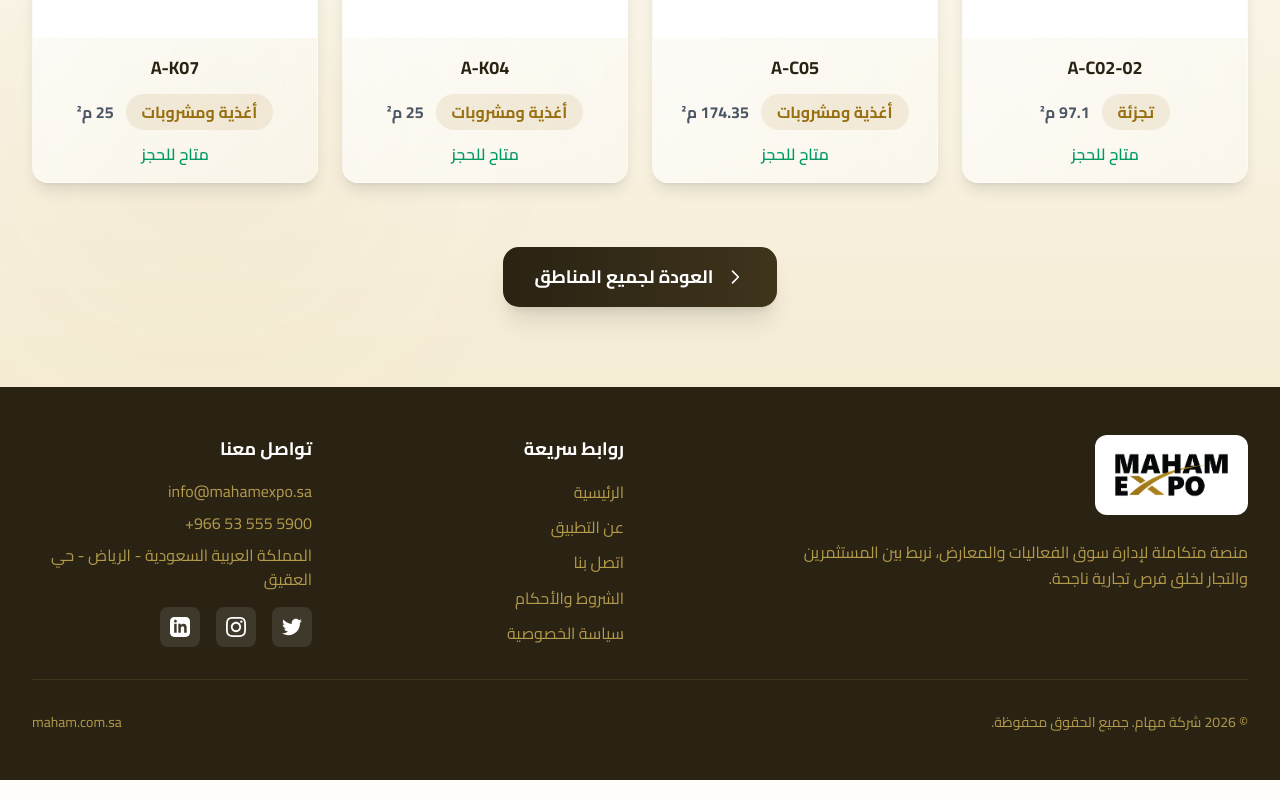
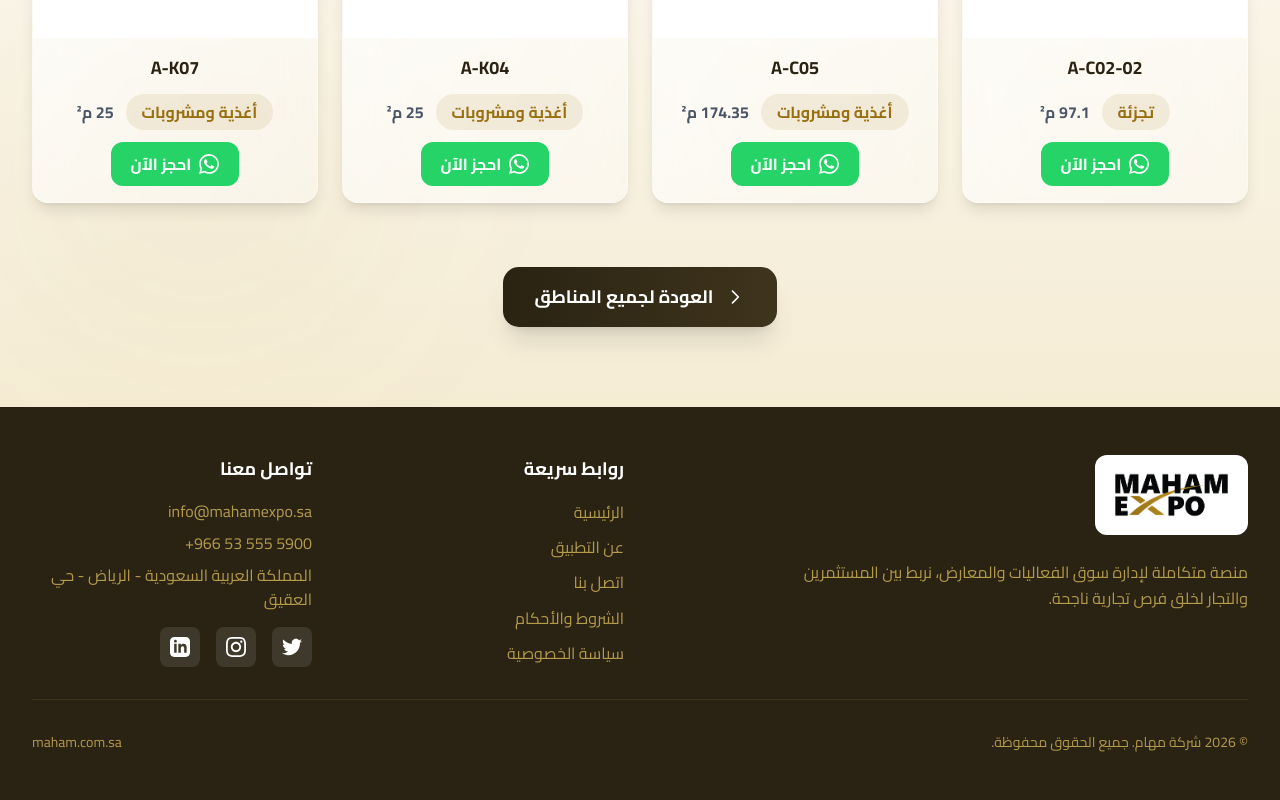
Before and after one commit to mahammedia90-commits/maham-expo-landing, a Next.js app: page /ala-khutah/al-araj in a window 1280 px wide. Shown: the part 854-1654 px from the top of the page. Built offline with nearby package versions, Linux system fonts and the light colour scheme; grey boxes are pictures that could not be loaded.

Commit message:
Add booking links to booths in ZoneContent and ImageModal components

```diff
--- a/src/features/ala-khutah/components/ZoneContent.tsx
+++ b/src/features/ala-khutah/components/ZoneContent.tsx
@@ -92,9 +92,17 @@ function BoothCard({
               {language === 'ar' ? 'تم التأجير' : 'Rented'}
             </p>
           ) : (
-            <p className="text-base text-emerald-600 dark:text-emerald-400 font-semibold">
-              {language === 'ar' ? 'متاح للحجز' : 'Available for booking'}
-            </p>
+            <a
+              href={`https://wa.me/966535555900?text=${encodeURIComponent(language === 'ar' ? `أرغب في حجز الموقع ${booth.name}` : `I want to book space ${booth.name}`)}`}
+              target="_blank"
+              rel="noopener noreferrer"
+              className="inline-flex items-center gap-2 px-5 py-2.5 bg-[#25D366] hover:bg-[#1fb855] text-white font-bold text-base rounded-xl transition-all duration-300 hover:scale-105 hover:shadow-lg hover:shadow-[#25D366]/30"
+            >
+              <svg className="w-5 h-5" fill="currentColor" viewBox="0 0 24 24">
+                <path d="M17.472 14.382c-.297-.149-1.758-.867-2.03-.967-.273-.099-.471-.148-.67.15-.197.297-.767.966-.94 1.164-.173.199-.347.223-.644.075-.297-.15-1.255-.463-2.39-1.475-.883-.788-1.48-1.761-1.653-2.059-.173-.297-.018-.458.13-.606.134-.133.298-.347.446-.52.149-.174.198-.298.298-.497.099-.198.05-.371-.025-.52-.075-.149-.669-1.612-.916-2.207-.242-.579-.487-.5-.669-.51-.173-.008-.371-.01-.57-.01-.198 0-.52.074-.792.372-.272.297-1.04 1.016-1.04 2.479 0 1.462 1.065 2.875 1.213 3.074.149.198 2.096 3.2 5.077 4.487.709.306 1.262.489 1.694.625.712.227 1.36.195 1.871.118.571-.085 1.758-.719 2.006-1.413.248-.694.248-1.289.173-1.413-.074-.124-.272-.198-.57-.347m-5.421 7.403h-.004a9.87 9.87 0 01-5.031-1.378l-.361-.214-3.741.982.998-3.648-.235-.374a9.86 9.86 0 01-1.51-5.26c.001-5.45 4.436-9.884 9.888-9.884 2.64 0 5.122 1.03 6.988 2.898a9.825 9.825 0 012.893 6.994c-.003 5.45-4.437 9.884-9.885 9.884m8.413-18.297A11.815 11.815 0 0012.05 0C5.495 0 .16 5.335.157 11.892c0 2.096.547 4.142 1.588 5.945L.057 24l6.305-1.654a11.882 11.882 0 005.683 1.448h.005c6.554 0 11.89-5.335 11.893-11.893a11.821 11.821 0 00-3.48-8.413z"/>
+              </svg>
+              {language === 'ar' ? 'احجز الآن' : 'Book Now'}
+            </a>
           )}
         </div>
       </motion.div>
@@ -169,15 +177,21 @@ function ImageModal({
                 <span className="font-semibold">{booth.area} {language === 'ar' ? 'م²' : 'm²'}</span>
               </div>
               {booth.status === 'rented' ? (
-                <p className="text-red-500 dark:text-red-400 font-semibold">
+                <p className="text-lg text-red-500 dark:text-red-400 font-bold">
                   {language === 'ar' ? 'تم التأجير' : 'Rented'}
                 </p>
               ) : (
-                <p className="text-gray-500 dark:text-gray-400">
-                  {language === 'ar'
-                    ? 'هذه المساحة متاحة للحجز. تواصل معنا للمزيد من المعلومات.'
-                    : 'This space is available for booking. Contact us for more information.'}
-                </p>
+                <a
+                  href={`https://wa.me/966535555900?text=${encodeURIComponent(language === 'ar' ? `أرغب في حجز الموقع ${booth.name}` : `I want to book space ${booth.name}`)}`}
+                  target="_blank"
+                  rel="noopener noreferrer"
+                  className="inline-flex items-center gap-3 px-6 py-3 bg-[#25D366] hover:bg-[#1fb855] text-white font-bold text-lg rounded-xl transition-all duration-300 hover:scale-105 hover:shadow-lg hover:shadow-[#25D366]/30"
+                >
+                  <svg className="w-6 h-6" fill="currentColor" viewBox="0 0 24 24">
+                    <path d="M17.472 14.382c-.297-.149-1.758-.867-2.03-.967-.273-.099-.471-.148-.67.15-.197.297-.767.966-.94 1.164-.173.199-.347.223-.644.075-.297-.15-1.255-.463-2.39-1.475-.883-.788-1.48-1.761-1.653-2.059-.173-.297-.018-.458.13-.606.134-.133.298-.347.446-.52.149-.174.198-.298.298-.497.099-.198.05-.371-.025-.52-.075-.149-.669-1.612-.916-2.207-.242-.579-.487-.5-.669-.51-.173-.008-.371-.01-.57-.01-.198 0-.52.074-.792.372-.272.297-1.04 1.016-1.04 2.479 0 1.462 1.065 2.875 1.213 3.074.149.198 2.096 3.2 5.077 4.487.709.306 1.262.489 1.694.625.712.227 1.36.195 1.871.118.571-.085 1.758-.719 2.006-1.413.248-.694.248-1.289.173-1.413-.074-.124-.272-.198-.57-.347m-5.421 7.403h-.004a9.87 9.87 0 01-5.031-1.378l-.361-.214-3.741.982.998-3.648-.235-.374a9.86 9.86 0 01-1.51-5.26c.001-5.45 4.436-9.884 9.888-9.884 2.64 0 5.122 1.03 6.988 2.898a9.825 9.825 0 012.893 6.994c-.003 5.45-4.437 9.884-9.885 9.884m8.413-18.297A11.815 11.815 0 0012.05 0C5.495 0 .16 5.335.157 11.892c0 2.096.547 4.142 1.588 5.945L.057 24l6.305-1.654a11.882 11.882 0 005.683 1.448h.005c6.554 0 11.89-5.335 11.893-11.893a11.821 11.821 0 00-3.48-8.413z"/>
+                  </svg>
+                  {language === 'ar' ? 'احجز الآن' : 'Book Now'}
+                </a>
               )}
             </div>
           </motion.div>
```
